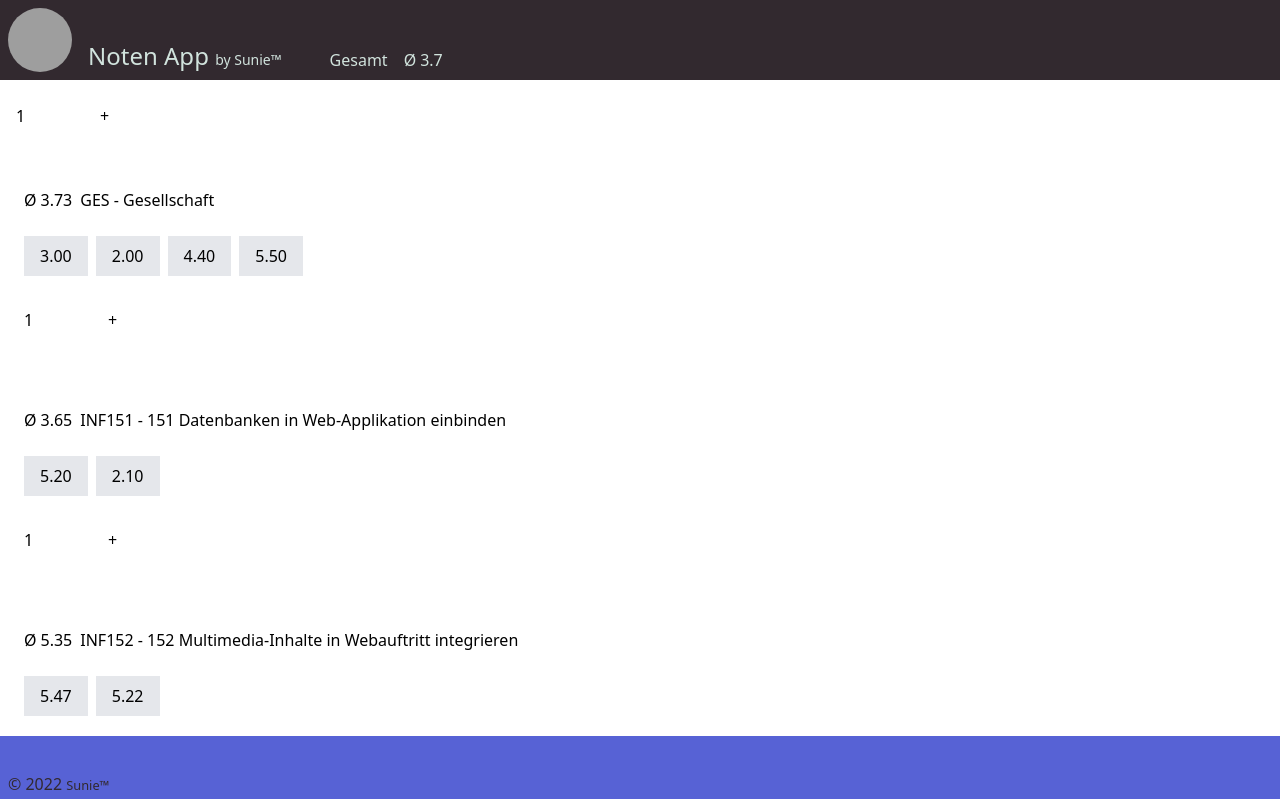
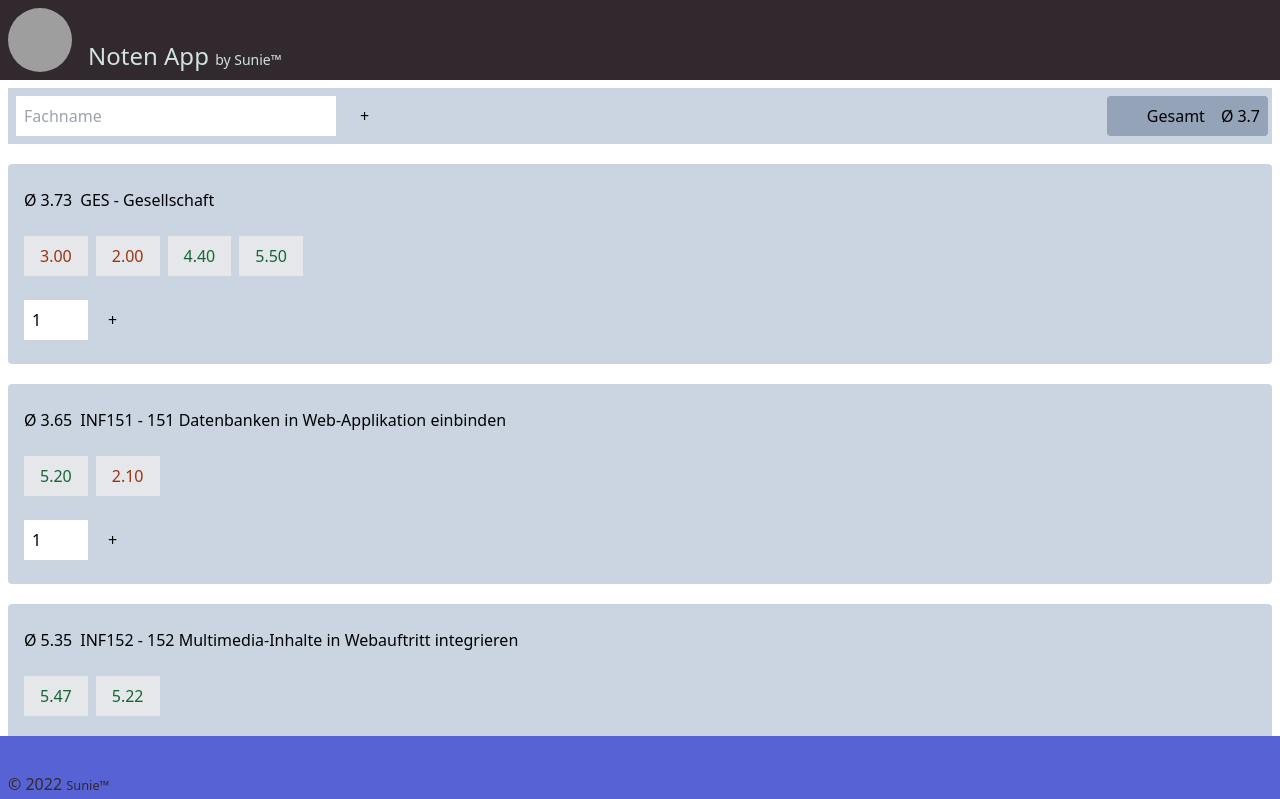
Before and after one commit to ThankorRS/grade_calc_m152, a Vue app: page / in a window 1280 px wide. Shown: the top 799 px of the page. Built offline with nearby package versions, Linux system fonts and the light colour scheme; grey boxes are pictures that could not be loaded.

Commit message:
several changes

```diff
--- a/src/components/TheMain.vue
+++ b/src/components/TheMain.vue
@@ -8,8 +8,8 @@ export default defineComponent({
     },
     data(){
       let input = ref(1);
-      const formError = ref(false);
-      return {data, input, formError};
+      let text = ref();
+      return {data, input, text};
     },
     methods: {
       avg: function(grades: any){
@@ -29,6 +29,25 @@ export default defineComponent({
             grade: grade
           });
         }
+      },
+      newSub: function(name: string, data: any){
+        data.push({
+          id: (data.length + 1).toString(),
+          name: name,
+          grades: []
+        })
+      },
+      avgOverall: function() {
+        let sum = 0;
+
+        data.forEach(element => {
+          if (element.grades.length > 0) {
+            const subSum: any = element.grades.reduce((sum: number, current: number) => sum + current.grade, 0);
+
+            sum = sum + (Math.round(subSum / element.grades.length * 100) / 100);
+          }
+        });
+        return (Math.round(sum / data.length * 100) / 100).toFixed(1);
       }
     }
 })
@@ -36,23 +55,32 @@ export default defineComponent({
 
 <template>
   <div class="mt-20 mb-20">
-    <div class="my-2 flex items-center p-2">
-        <input v-model="input" type="text" class="w-16 block input" />
-        <button type="button" class="icon-btn ml-2 p-2 pl-3 pr-3 hover:bg-green-300" @click="add(input)">+</button>
+    <div class="my-2 flex items-center p-2 bg-slate-300">
+        <input v-model="text" type="text" placeholder="Fachname" class="block input sm:w-80 w-28 p-2 outline-0" @keyup.enter="newSub(text, data)"/>
+        <button type="button" class="icon-btn mx-2 hover:bg-green-300 p-2 pr-4 pl-4 mr-5" @click="newSub(text, data)">+</button>
+      <div class="p-2 pl-10 flex relative right-3 bg-slate-400 rounded sm:fixed">
+        <p class="pr-4">Gesamt</p>
+        <p><span class="font-medium mr-1">Ø</span>{{ avgOverall()}}</p>
+      </div>
     </div>
     <div v-for="element of data">
-      <article class="bg-white rounded mt-5 p-4">
+      <article class="bg-slate-300 rounded mt-5 p-4">
         <div class="flex items-center">
-          <p><span class="font-medium mr-1">Ø</span>{{ avg(element.grades) }}</p>
+          <p>
+            <span class="font-medium mr-1">Ø</span>
+            <span v-if="element.grades.length">{{ avg(element.grades) }}</span>
+            <span v-else>0</span>
+          </p>
           <h2 class="font-medium p-2">{{ element.name }}</h2>
         </div>
         <section class="my-4 flex flex-wrap">
             <div class="p-2 pl-4 pr-4 mr-2 mb-2 bg-gray-200 hover:bg-red-300 cursor-pointer" v-for="grade of element.grades" @click="remove(element, grade)">
-              <p>{{grade.grade.toFixed(2)}}</p>
+              <p class="text-orange-800" v-if="grade.grade <= 3.999">{{grade.grade.toFixed(2)}}</p>
+              <p class="text-green-800" v-else>{{grade.grade.toFixed(2)}}</p>
             </div>
         </section>
         <div class="my-2 flex items-center">
-            <input v-model="input" type="number" placeholder="6.0" min="1.0" max="6.0" class="w-16 block input" />
+            <input v-model="input" type="number" placeholder="6.0" min="1.0" max="6.0" class="w-16 block input p-2 outline-0" @keyup.enter="add(element, input)"/>
             <button type="button" class="icon-btn ml-2 p-2 pl-3 pr-3 hover:bg-green-300" @click="add(element, input)">+</button>
         </div>
       </article>
--- a/src/components/TheNav.vue
+++ b/src/components/TheNav.vue
@@ -8,25 +8,11 @@ export default defineComponent({
     data(){
       return data;
     },
-    // computed: {
-    //   av
-    // },
-    methods: {
-      avg: function(){
-        let sum = 0;
-
-        data.forEach(element => {
-          const subSum: any = element.grades.reduce((sum: number, current: number) => sum + current.grade, 0);
-          sum = sum + (Math.round(subSum / element.grades.length * 100) / 100);
-        });
-        return (Math.round(sum / data.length * 100) / 100).toFixed(1);
-      }
-    }
 })
 </script>
 
 <template>
-  <nav class="fixed bg-custom-color-primary-viceversa-background text-custom-color-primary-viceversa-text w-full h-20 flex items-end">
+  <nav class="fixed bg-custom-color-primary-viceversa-background text-custom-color-primary-viceversa-text w-full h-20 flex items-end z-50">
     <div class="logo">
       <img class="p-2 w-20 h-20 rounded-full"
         src="https://i.pinimg.com/originals/49/a7/24/49a7247bc0f530e1d427f6dab3c32cf0.jpg"
@@ -38,9 +24,5 @@ export default defineComponent({
         <small class="text-sm">by Sunie™</small>
       </p>
     </div>
-    <div class="p-2 pl-10 flex">
-      <p class="pr-4">Gesamt</p>
-      <p><span class="font-medium mr-1">Ø</span>{{ avg() }}</p>
-    </div>
   </nav>
 </template>
```
